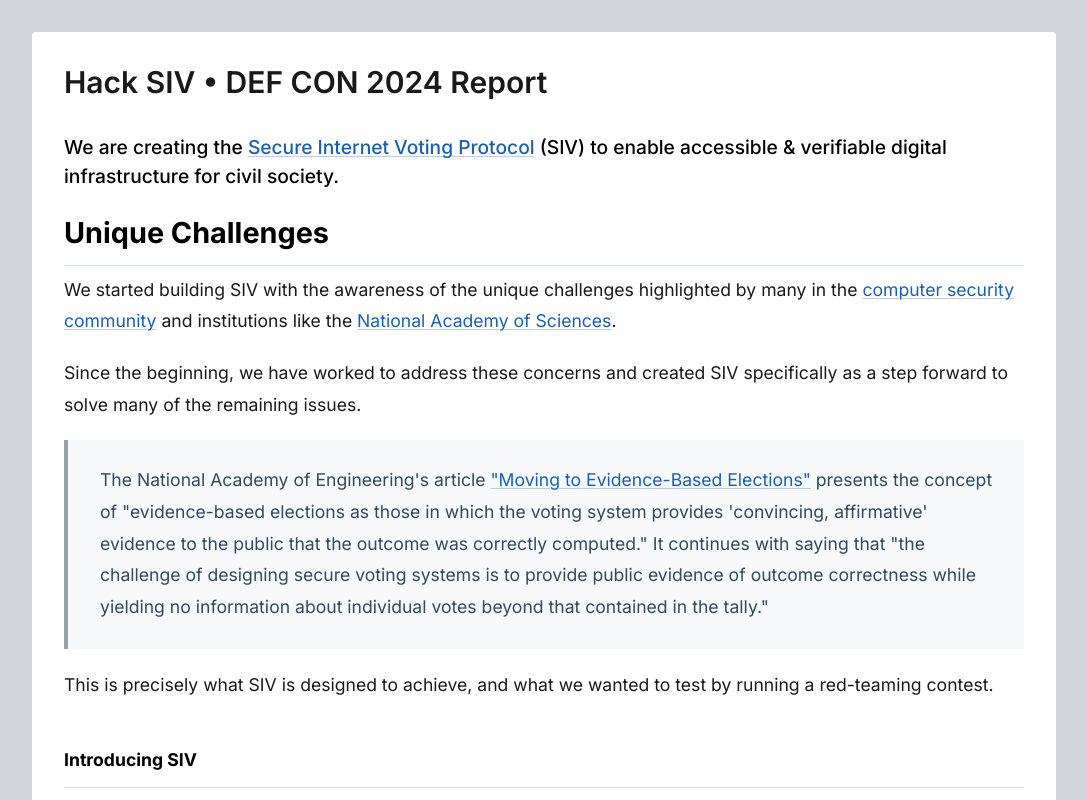
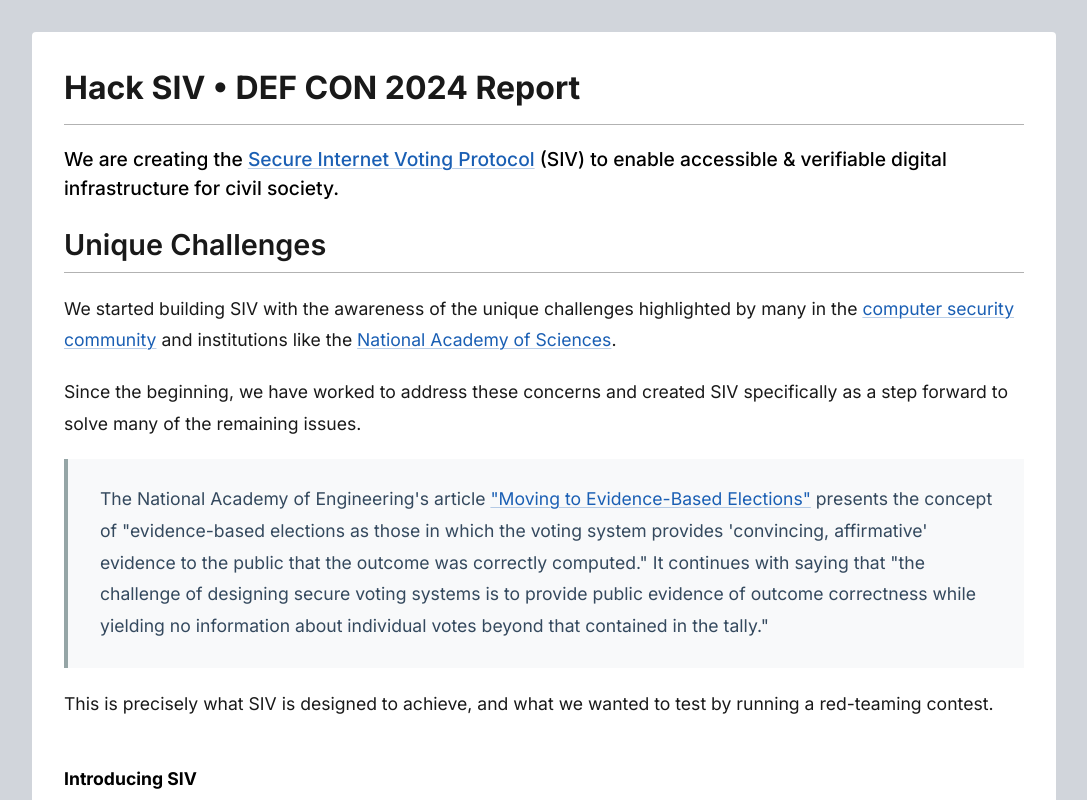
Before and after one commit to siv-org/hack.siv.org, a Next.js app: page /reports/2024defcon in a window 1280 px wide. Shown: the top 800 px of the page, without its empty margins (96-1183 px from the left). Built offline with nearby package versions, Linux system fonts and the light colour scheme.

Commit message:
Report: Use cool linkable section headers

```diff
--- /dev/null
+++ b/app/reports/2024defcon/LinkableHeader.tsx
@@ -0,0 +1,67 @@
+import { DetailedHTMLProps, HTMLAttributes, ReactNode } from 'react'
+import { FaLink } from 'react-icons/fa'
+
+function headerToId(children: ReactNode) {
+  // Convert header content to text for link
+  let text = children
+  if (typeof children !== 'string') {
+    text = Array.isArray(children)
+      ? children.filter((child) => typeof child === 'string').join(' ')
+      : 'Unknown error grabbing error text'
+  }
+
+  // Strip out non-url-safe characters
+  return text
+    ?.toString()
+    ?.toLowerCase()
+    .replace(/\s+/g, '-')
+    .replace(/[\.\']/g, '')
+}
+
+const sharedStyle = `font-semibold relative group`
+
+const headerTypes = {
+  h1: ({ children }: { children: ReactNode }) => (
+    <h1
+      className={`text-[32px] !font-bold border-b border-black/30 pb-3 ${sharedStyle}`}
+      id={headerToId(children)}
+      {...{ children }}
+    />
+  ),
+  h2: ({ children }: { children: ReactNode }) => (
+    <h2
+      className={`text-[1.8rem] border-b border-black/30 pb-1.5 ${sharedStyle}`}
+      id={headerToId(children)}
+      {...{ children }}
+    />
+  ),
+  h3: ({ children }: { children: ReactNode }) => (
+    <h3
+      className={`text-xl ${sharedStyle}`}
+      id={headerToId(children)}
+      {...{ children }}
+    />
+  ),
+}
+
+export const LinkableHeader = (size: keyof typeof headerTypes) =>
+  function HeaderTag({
+    children,
+  }: DetailedHTMLProps<
+    HTMLAttributes<HTMLHeadingElement>,
+    HTMLHeadingElement
+  >) {
+    const El = headerTypes[size]
+    return (
+      <El>
+        <a
+          href={'#' + headerToId(children)}
+          className="px-2 absolute -left-8 group-hover:opacity-70 opacity-0 h-full"
+        >
+          <FaLink className={`text-[16px] h-full ${size !== 'h3' && 'pb-2'}`} />
+        </a>
+
+        {children}
+      </El>
+    )
+  }
--- a/app/reports/2024defcon/page.tsx
+++ b/app/reports/2024defcon/page.tsx
@@ -1,4 +1,5 @@
 import { CustomCSS } from './CustomCSS'
+import { LinkableHeader } from './LinkableHeader'
 import Content from './content.mdx'
 
 type Children = { children: React.ReactNode }
@@ -9,11 +10,8 @@ const overrideComponents = {
       {children}
     </a>
   ),
-  h2: ({ children }: Children) => (
-    <h2 className="text-[1.8rem] font-bold text-black mb-8 mt-12 relative after:content-[''] after:absolute after:bottom-[-12px] after:left-0 after:w-full after:h-[1px] after:bg-[#1a5fb4] after:opacity-20">
-      {children}
-    </h2>
-  ),
+  h1: LinkableHeader('h1'),
+  h2: LinkableHeader('h2'),
   h4: ({ children }: Children) => (
     <h4 className="text-[1.2rem] font-medium text-black leading-[1.5] mt-10">
       {children}
```
